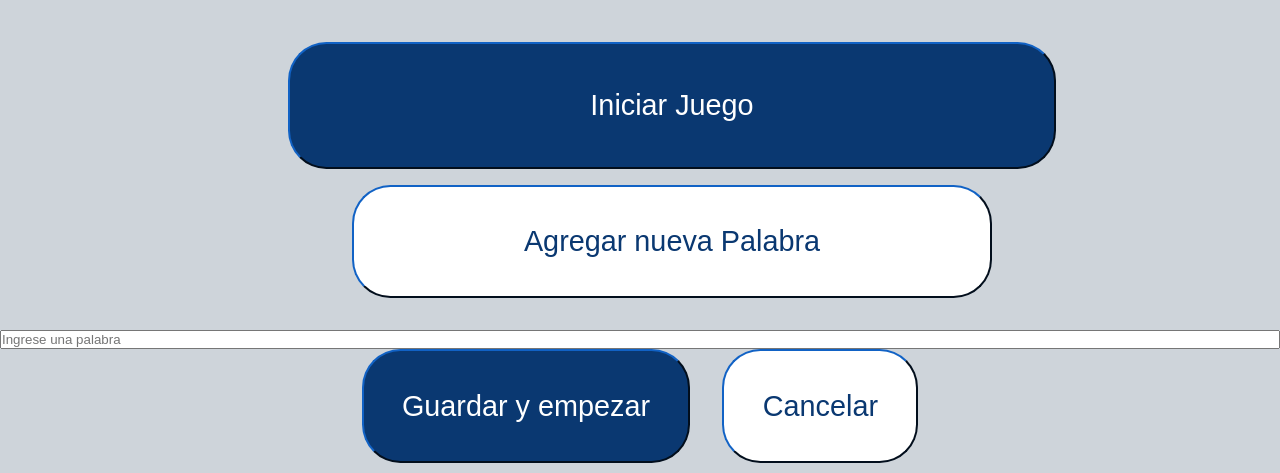
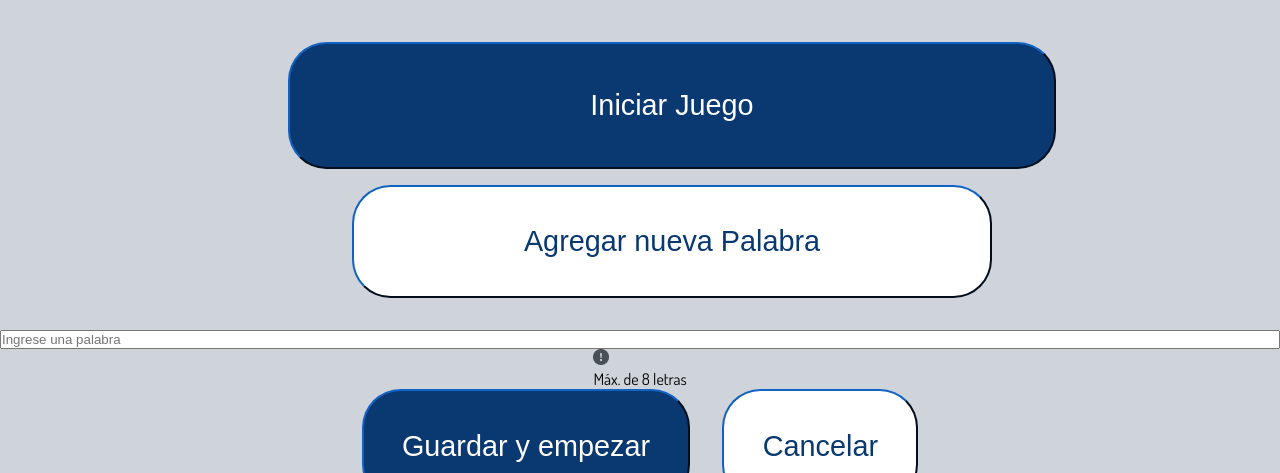
Before and after one commit to LucianoAngeleri/Juego-del-ahorcado-Challenge-ONE, a plain HTML site: page index.html in a window 1280 px wide. Shown: the part 136-609 px from the top of the page. Drawn offline with Linux system fonts and the light colour scheme.

Commit message:
Agregado de Advertencia

```diff
--- a/index.html
+++ b/index.html
@@ -24,6 +24,10 @@
         </section>
         <section class="contenedorAgregarPalabra">
             <input type="text" class="inputPalabraNueva" placeholder="Ingrese una palabra">
+            <div class="Advertencia">
+                <img src="./img/bi_exclamation-circle-fill.png" alt="Advertencia">
+                <p>Máx. de 8 letras</p>
+            </div>
             <div class="botonesAgregarPalabra">
                 <button class="botonGuardar">Guardar y empezar</button>
                 <button class="botonCancelar">Cancelar</button>
```
